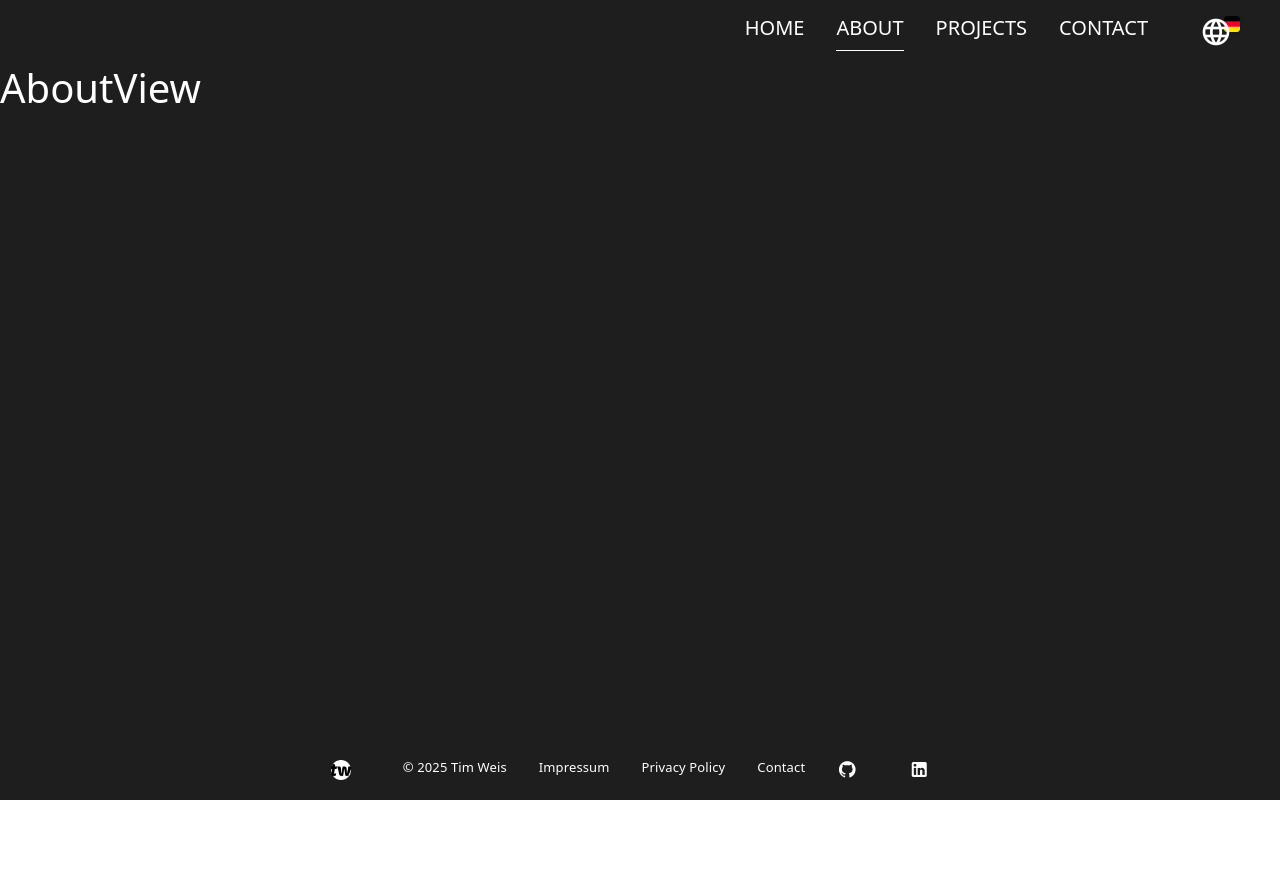
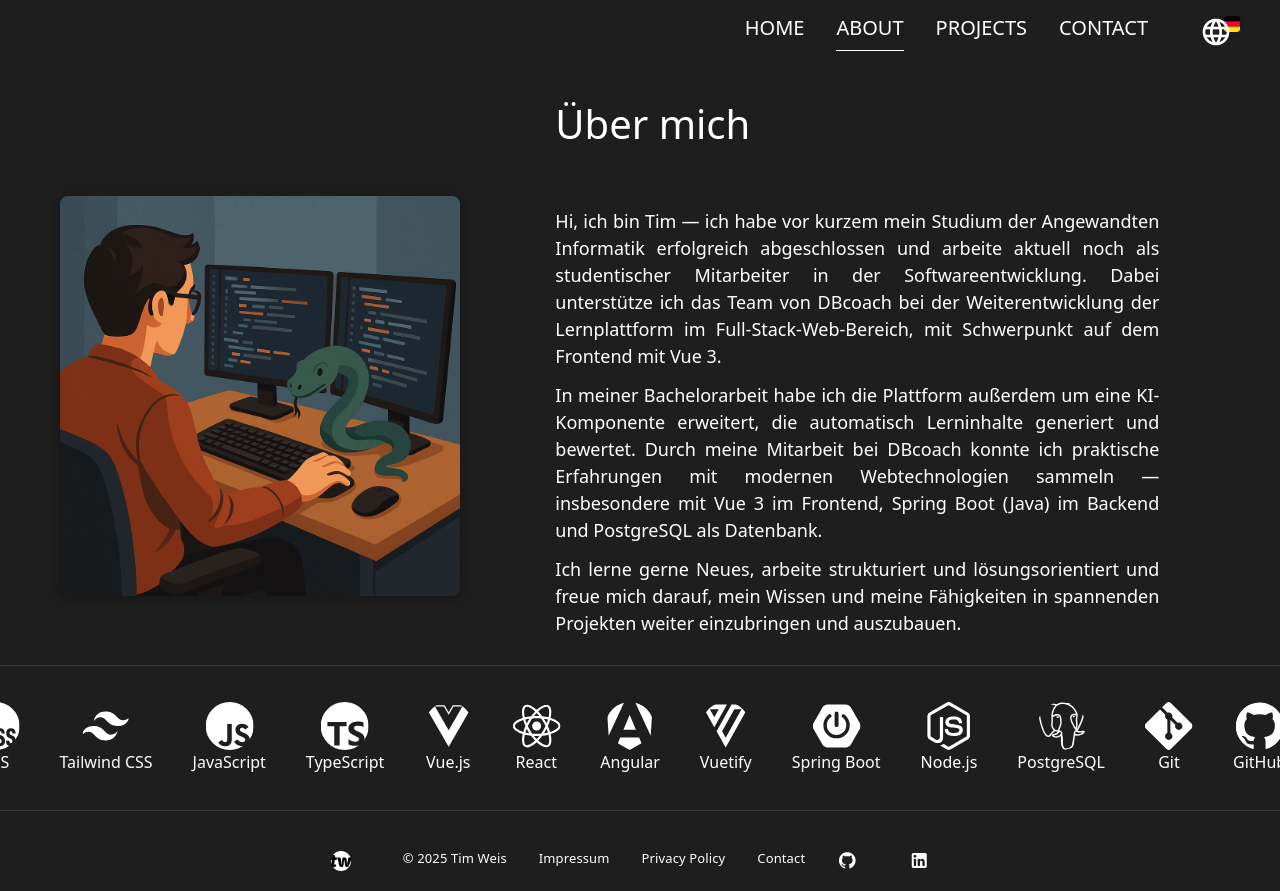
Before and after one commit to tim-weis7/timweis-portfolio, a Vue app: page /about in a window 1280 px wide. Before the commit the page ends 800 px from the top, so only its background shows below. Built offline with nearby package versions, Linux system fonts and the light colour scheme.

Commit message:
refactored AboutView // outsourced technology carousel

```diff
--- /dev/null
+++ b/src/components/TechnologyCarouselComponent.vue
@@ -0,0 +1,82 @@
+<script setup lang="ts">
+import { computed } from 'vue';
+import { useDisplay } from 'vuetify';
+
+
+const display = useDisplay();
+const isMobile = computed(() => display.width.value <= 960);
+
+const technologies = [
+  { name: 'HTML5', icon: 'src/assets/icons/technologies/html5.svg' },
+  { name: 'CSS', icon: 'src/assets/icons/technologies/css.svg' },
+  { name: 'Tailwind CSS', icon: 'src/assets/icons/technologies/tailwindcss.svg' },
+  { name: 'JavaScript', icon: 'src/assets/icons/technologies/javascript.svg' },
+  { name: 'TypeScript', icon: 'src/assets/icons/technologies/typescript.svg' },
+  { name: 'Vue.js', icon: 'src/assets/icons/technologies/vuedotjs.svg' },
+  { name: 'React', icon: 'src/assets/icons/technologies/react.svg' },
+  { name: 'Angular', icon: 'src/assets/icons/technologies/angular.svg' },
+  { name: 'Vuetify', icon: 'src/assets/icons/technologies/vuetify.svg' },
+  { name: 'Spring Boot', icon: 'src/assets/icons/technologies/springboot.svg' },
+  { name: 'Node.js', icon: 'src/assets/icons/technologies/nodedotjs.svg' },
+  { name: 'PostgreSQL', icon: 'src/assets/icons/technologies/postgresql.svg' },
+  { name: 'Git', icon: 'src/assets/icons/technologies/git.svg' },
+  { name: 'GitHub', icon: 'src/assets/icons/technologies/github.svg' },
+  { name: 'GitKraken', icon: 'src/assets/icons/technologies/gitkraken.svg' }
+];
+
+const repeatedTechnologies = [...technologies, ...technologies];
+</script>
+
+<template>
+    <v-divider></v-divider>
+
+  <div class="carousel-wrapper">
+    <div class="carousel-track">
+      <div
+        v-for="(tech, index) in repeatedTechnologies"
+        :key="index"
+        class="carousel-item ma-5"
+      >
+        <v-avatar :size="isMobile ? 'small' : 'large'">
+          <img :src="tech.icon" :alt="tech.name" />
+        </v-avatar>
+        <div>{{ tech.name }}</div>
+      </div>
+    </div>
+  </div>
+  <v-divider></v-divider>
+</template>
+
+<style lang="css" scoped>
+.v-avatar img {
+  filter: brightness(0) invert(1);
+}
+
+.carousel-wrapper {
+  overflow: hidden;
+  white-space: nowrap;
+  position: relative;
+  width: 100%;
+}
+
+.carousel-track {
+  display: inline-flex;
+  animation: scroll 60s linear infinite;
+}
+
+.carousel-item {
+  display: flex;
+  flex-direction: column;
+  align-items: center;
+  margin-right: 2rem;
+}
+
+@keyframes scroll {
+  0% {
+    transform: translateX(0%);
+  }
+  100% {
+    transform: translateX(-50%);
+  }
+}
+</style>
--- a/src/views/AboutView.vue
+++ b/src/views/AboutView.vue
@@ -1,5 +1,49 @@
-<script setup lang="ts"></script>
+<script setup lang="ts">
+import aboutImage from '../assets/images/about-example.png';
+
+import { ref } from 'vue';
+import TechnologyCarouselComponent from '../components/TechnologyCarouselComponent.vue';
+
+const aboutText = ref(`Hi, ich bin Tim — ich habe vor kurzem mein Studium der Angewandten Informatik erfolgreich abgeschlossen und arbeite aktuell noch als studentischer Mitarbeiter in der Softwareentwicklung. Dabei unterstütze ich das Team von DBcoach bei der Weiterentwicklung der Lernplattform im Full-Stack-Web-Bereich, mit Schwerpunkt auf dem Frontend mit Vue 3.
+
+In meiner Bachelorarbeit habe ich die Plattform außerdem um eine KI-Komponente erweitert, die automatisch Lerninhalte generiert und bewertet. Durch meine Mitarbeit bei DBcoach konnte ich praktische Erfahrungen mit modernen Webtechnologien sammeln — insbesondere mit Vue 3 im Frontend, Spring Boot (Java) im Backend und PostgreSQL als Datenbank.
+
+Ich lerne gerne Neues, arbeite strukturiert und lösungsorientiert und freue mich darauf, mein Wissen und meine Fähigkeiten in spannenden Projekten weiter einzubringen und auszubauen.
+`);
+
+</script>
 
 <template>
-  <h1>AboutView</h1>
+
+  <v-row class="mt-4">
+    <v-col cols="12" md="5">
+    </v-col>
+    <v-col cols="12" md="6">
+      <h1 class="text-left mb-4 ml-3">Über mich</h1>
+    </v-col>
+  </v-row>
+  <v-row>
+    <v-col cols="12" md="5">
+      <v-img :src="aboutImage" height="400px" width="400px"></v-img>
+    </v-col>
+    <v-col cols="12" md="6">
+      <p v-for="(line, index) in aboutText.split('\n')" class="about-text ma-3" :key="index">
+      {{ line }}
+    </p>
+    </v-col>
+  </v-row>
+  <TechnologyCarouselComponent></TechnologyCarouselComponent>
 </template>
+
+<style lang="css" scoped>
+.about-text {
+  font-size: 18px;
+  text-align: justify;
+}
+
+.v-img {
+  justify-self: center;
+  border-radius: 8px;
+  box-shadow: 0 2px 10px rgba(0,0,0,0.3);
+}
+</style>
--- a/src/views/HomeView.vue
+++ b/src/views/HomeView.vue
@@ -3,6 +3,7 @@ import { computed } from 'vue';
 import homeImage from '../assets/images/home-example.png';
 import { useRoute, useRouter } from "vue-router";
 import { useDisplay } from "vuetify";
+import TechnologyCarouselComponent from '../components/TechnologyCarouselComponent.vue';
 
 const route = useRoute();
 const router = useRouter();
@@ -57,22 +58,7 @@ const repeatedTechnologies = [...technologies, ...technologies];
     </v-col>
   </v-row>
 
-  <v-divider></v-divider>
-
-  <div class="carousel-wrapper">
-    <div class="carousel-track">
-      <div
-        v-for="(tech, index) in repeatedTechnologies"
-        :key="index"
-        class="carousel-item ma-5"
-      >
-        <v-avatar :size="isMobile ? 'small' : 'large'">
-          <img :src="tech.icon" :alt="tech.name" />
-        </v-avatar>
-        <div>{{ tech.name }}</div>
-      </div>
-    </div>
-  </div>
+  <TechnologyCarouselComponent></TechnologyCarouselComponent>
 </template>
 
 <style lang="css" scoped>
@@ -80,35 +66,4 @@ const repeatedTechnologies = [...technologies, ...technologies];
   text-align: left;
 }
 
-.v-avatar img {
-  filter: brightness(0) invert(1);
-}
-
-.carousel-wrapper {
-  overflow: hidden;
-  white-space: nowrap;
-  position: relative;
-  width: 100%;
-}
-
-.carousel-track {
-  display: inline-flex;
-  animation: scroll 60s linear infinite;
-}
-
-.carousel-item {
-  display: flex;
-  flex-direction: column;
-  align-items: center;
-  margin-right: 2rem;
-}
-
-@keyframes scroll {
-  0% {
-    transform: translateX(0%);
-  }
-  100% {
-    transform: translateX(-50%);
-  }
-}
 </style>
```
Also changed, not shown: src/assets/images/about-example.png (added).
